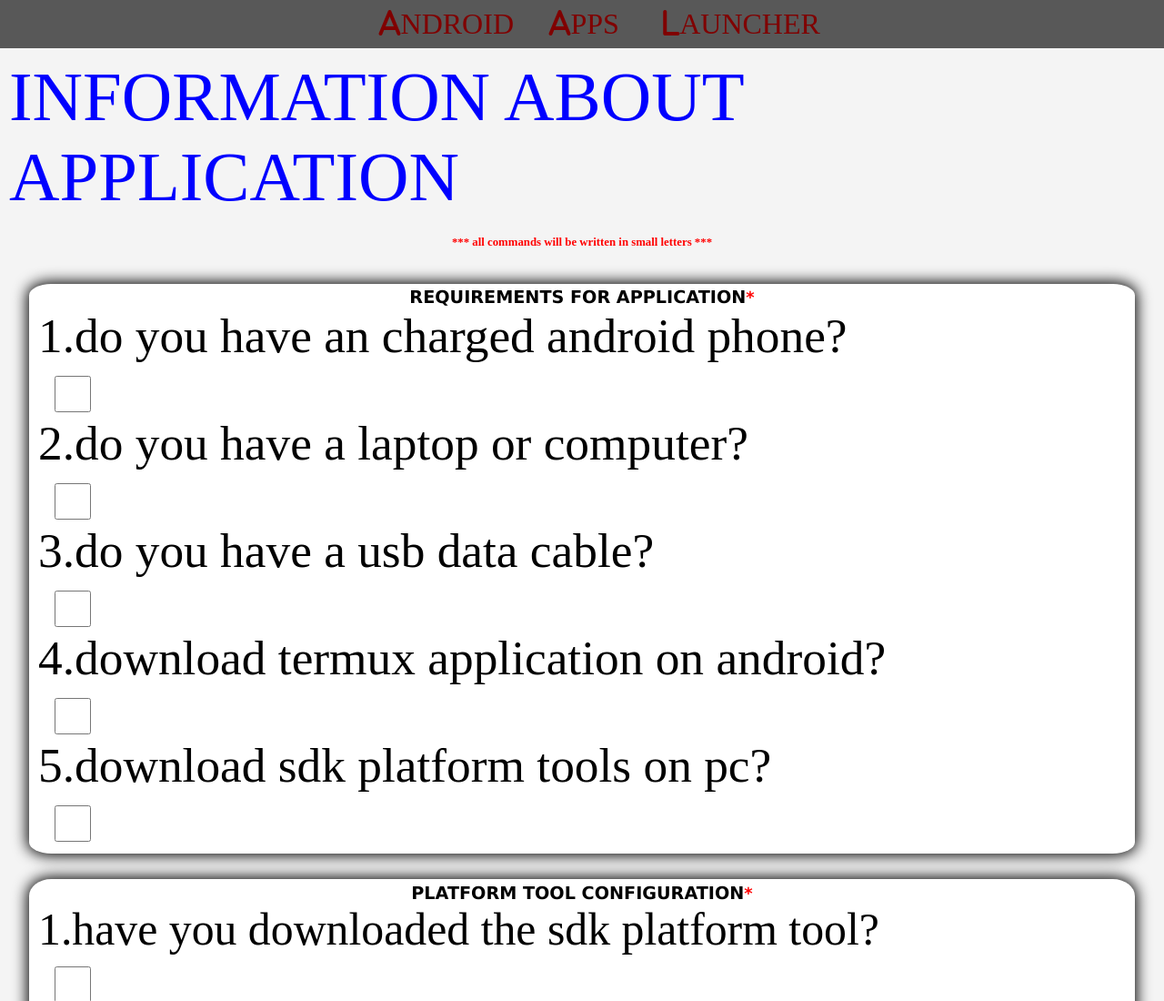
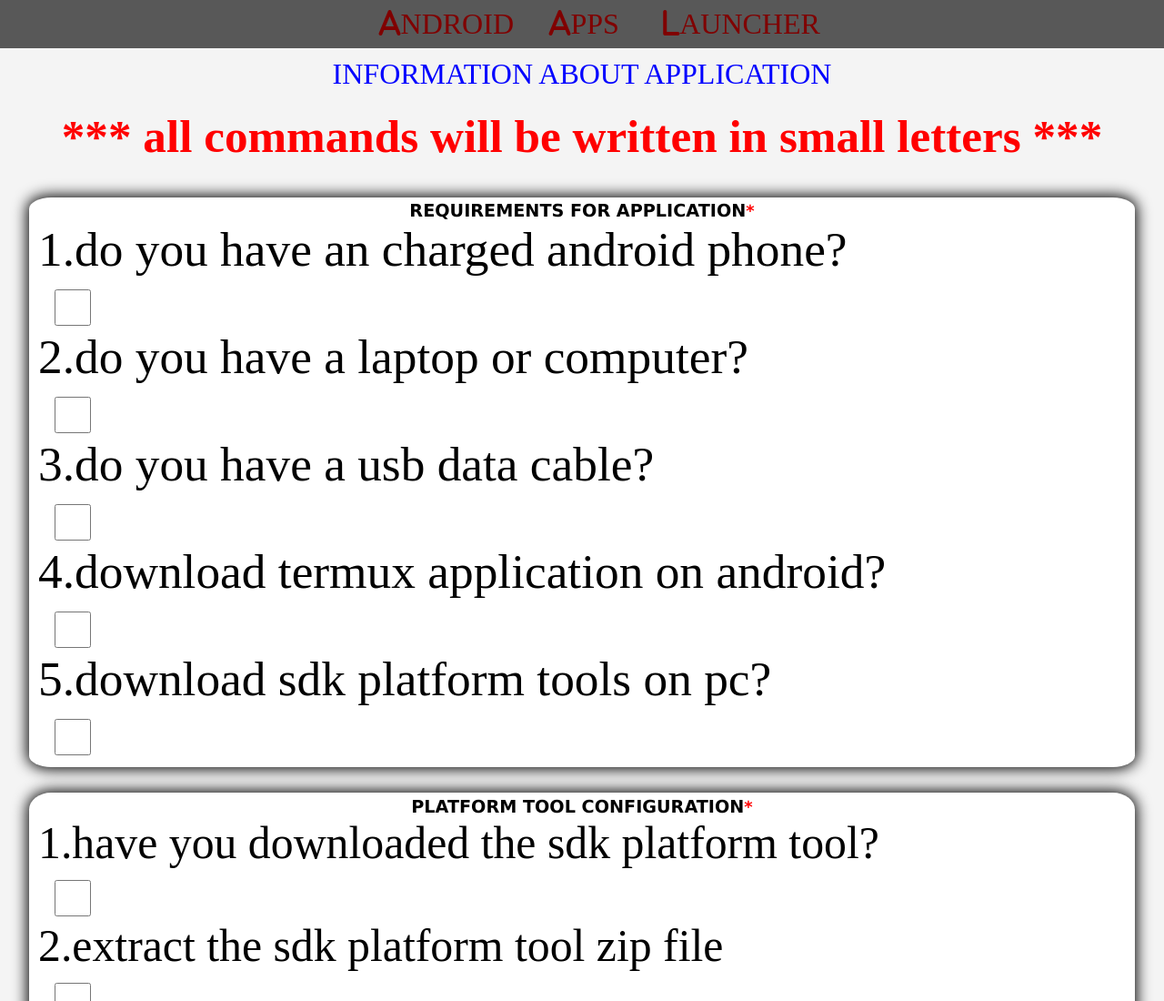
Before and after one commit to UserDevAkku/androidappslauncherWEB, a plain HTML site: page index.html in a window 1280 px wide. Shown: the top 1100 px of the page at 91% size. Drawn offline with Linux system fonts and the light colour scheme.

Commit message:
updated  files

```diff
--- a/app.css
+++ b/app.css
@@ -79,7 +79,7 @@ header {
   align-items: center;
   justify-content: center;
   text-transform: uppercase;
-  font-size: clamp(1rem, 6vw, 6rem);
+  font-size: clamp(2rem, 1vw, 6rem);
   animation: app-about 1s ease-in-out infinite;
 }
 .note {
@@ -88,7 +88,7 @@ header {
   display: flex;
   align-items: center;
   justify-content: center;
-  font-size: clamp(.6rem, 1vw, 7rem);
+  font-size: clamp(.6rem, 4vw, 7rem);
  color: red;
  font-weight: bolder;
 }
```
